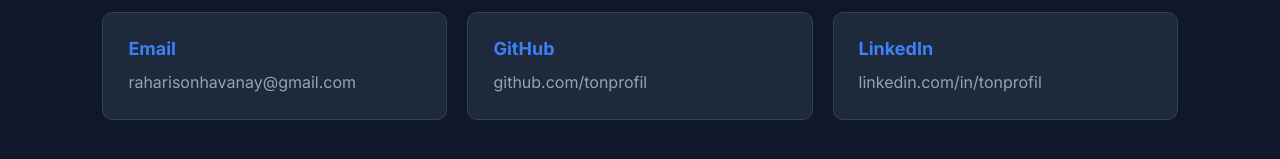
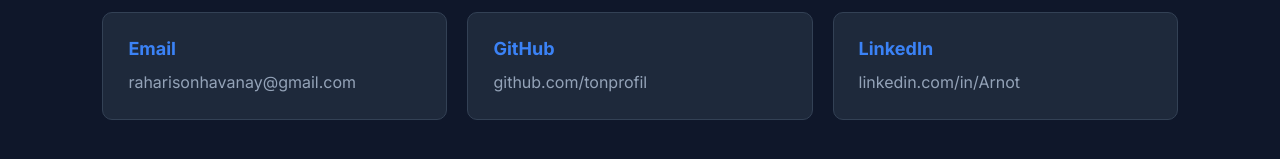
Before and after one commit to havanay10/portfolio, a React (Vite) app: page / in a window 1280 px wide. Shown: the part 3637-3796 px from the top of the page. Built offline with nearby package versions, Linux system fonts and the light colour scheme.

Commit message:
docs: mise à jour des liens GitHub

```diff
--- a/src/sections/Contact.tsx
+++ b/src/sections/Contact.tsx
@@ -17,12 +17,12 @@
         {/* GitHub */}
         <div className="contact-item">
           <h3>GitHub</h3>
-          <p>github.com/tonprofil</p>
+          <p><a href="https://github.com/havanay10/portfolio" target="_blank" rel="noopener noreferrer">github.com/tonprofil</a></p>
         </div>
         {/* LinkedIn */}
         <div className="contact-item">
           <h3>LinkedIn</h3>
-          <p>linkedin.com/in/tonprofil</p>
+          <p>linkedin.com/in/Arnot</p>
         </div>
       </div>
     </section>
--- a/src/sections/Projects.tsx
+++ b/src/sections/Projects.tsx
@@ -4,6 +4,7 @@
 // Définition de la structure d'un projet
 interface Project {
   title: string;
+  repoUrl: string;
   description: string;
   technologies: string[];
 }
@@ -12,6 +13,7 @@
 const projects: Project[] = [
   {
     title: "INVENTIX",
+    repoUrl: "https://github.com/tonprofil/fall-simulator",
     description:
       "Application web de gestion de stock permettant de gérer les produits, les entrées, les sorties et les fournisseurs.",
     technologies: ["PHP", "MySQL", "JavaScript"],
@@ -19,6 +21,7 @@
 
   {
     title: "Simulation de chute libre",
+    repoUrl: "https://github.com/tonprofil/fall-simulator",
     description:
       "Application permettant de simuler une chute libre en utilisant la méthode numérique d'Euler.",
     technologies: ["Python", "Euler", "Mathématiques"],
@@ -26,6 +29,7 @@
 
   {
     title: "Application Taylor",
+    repoUrl: "https://github.com/havanay10/ApproximationPoly",
     description:
       "Application d'approximation numérique basée sur les polynômes de Taylor.",
     technologies: ["Python", "Mathématiques", "Numérique"],
```
